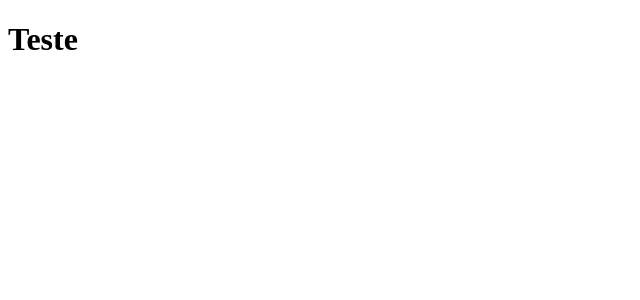
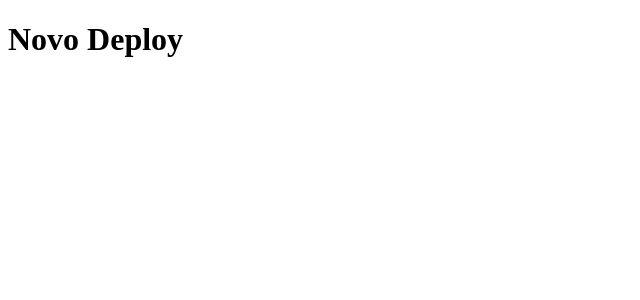
Before and after one commit to Luka9kw/clone-tabnews, a Next.js app: page / in a window 1280 px wide. Shown: the top 300 px of the page, without its empty margins (0-640 px from the left). Built offline with nearby package versions, Linux system fonts and the light colour scheme.

Commit message:
update: change to do a new deply

```diff
--- a/pages/index.js
+++ b/pages/index.js
@@ -1,5 +1,5 @@
 function Home(){
-    return <h1>Teste </h1>
+    return <h1>Novo Deploy</h1>
 }
 
 export default Home;
```
